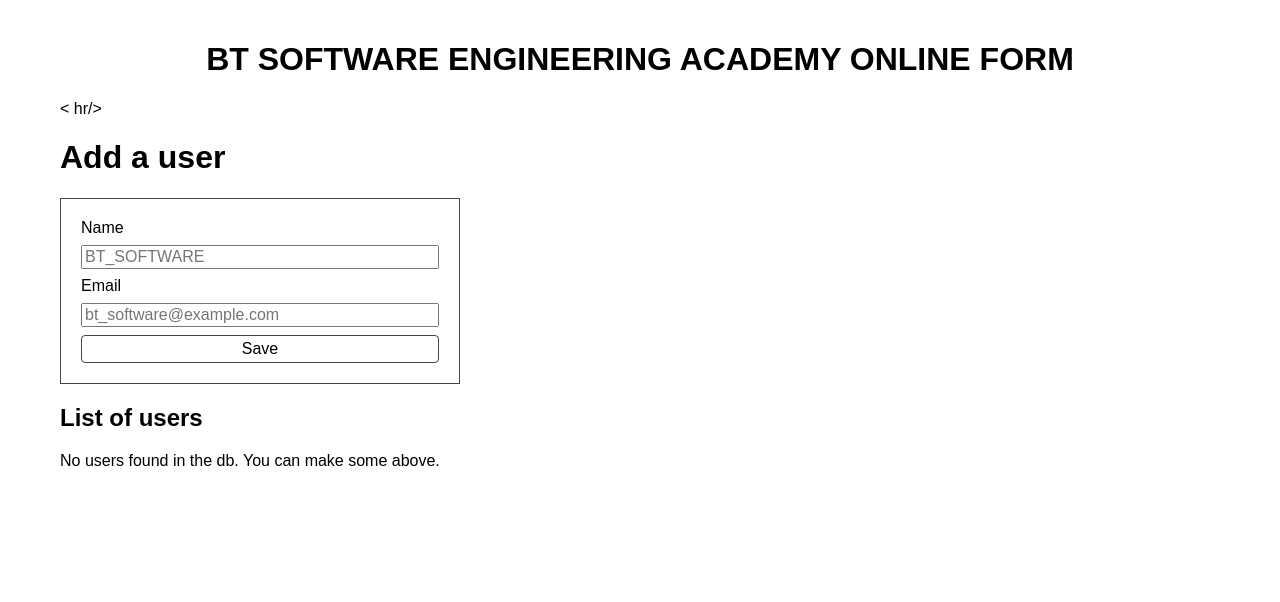
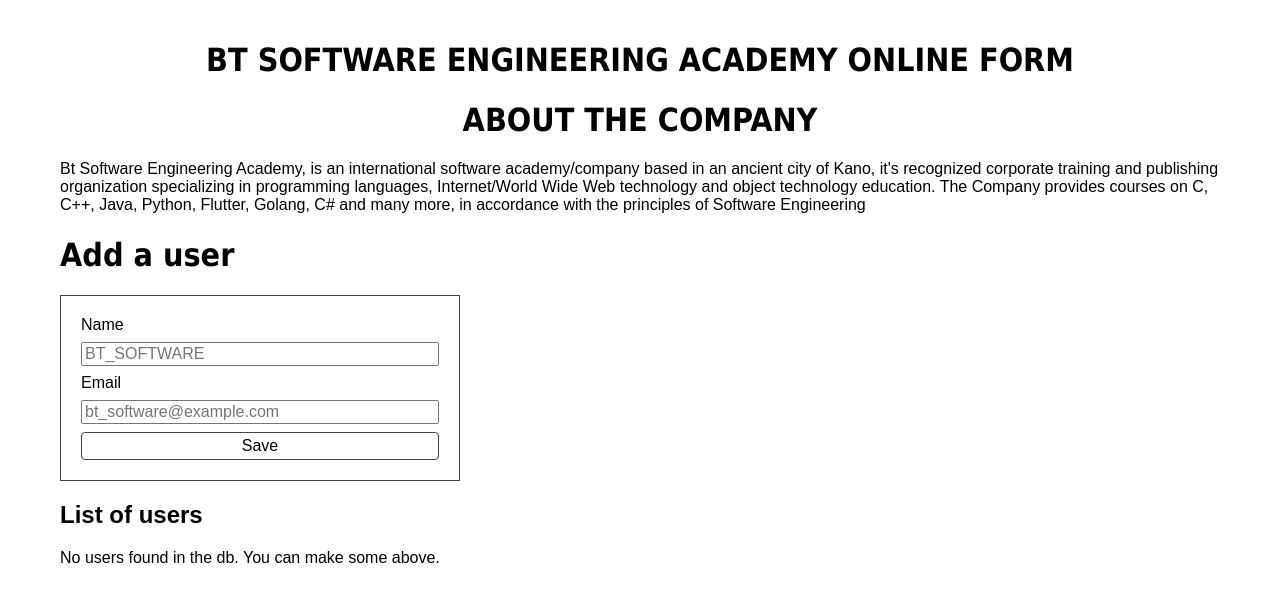
Before and after one commit to Yusuf-Babagana/app, a Flask app: page / in a window 1280 px wide. Shown: the top 602 px of the page. Run offline with Flask 2, Linux system fonts and the light colour scheme.

Commit message:
Update index.html

```diff
--- a/templates/index.html
+++ b/templates/index.html
@@ -1,8 +1,23 @@
 {% extends "layout.html" %}
 
 {% block body %}
+<head>
+  <title>BT ACADEMY</title>
+  <style type = "text/css">
+    em { font-weight: bold;
+      color: black; }
+    h1 { font-family: tahoma, helvetica, sams-serif }
+    p  { font-size: 12pt;
+      font-family: arial, sans-serif }
+    .special { color: #6666ff }
+  </style>
+</head>
 <h1 align="center">BT SOFTWARE ENGINEERING ACADEMY ONLINE FORM</h1>
-< hr/>
+  <h1 align="center">ABOUT THE COMPANY</h1>
+  <p>Bt Software Engineering Academy, is an international software academy/company based in an ancient city of Kano,
+    it's recognized corporate training and publishing organization specializing in programming languages, Internet/World Wide Web technology and object
+    technology education. The Company provides courses on C, C++, Java, Python, Flutter, Golang, C# and many more, in accordance with the principles of
+    Software Engineering</p>
   <h1>Add a user</h1>
   <form action="{{ url_for('user') }}" method="post">
     <label for="name">Name</label>
@@ -13,7 +28,8 @@
   </form>
   <h2>List of users</h2>
   {% for u in users %}
-    <p>{{ u.name }} -- {{ u.email }}</p>
+    <p>{{ u.name }} you have applied to the online training organized by BT_ACADEMY -- your E-mail address is: {{ u.email }}, Inshaa Allah
+we'll let you know, if you are qualified</p>
   {% else %}
     <p>No users found in the db. You can make some above.</p>
   {% endfor %}
```
